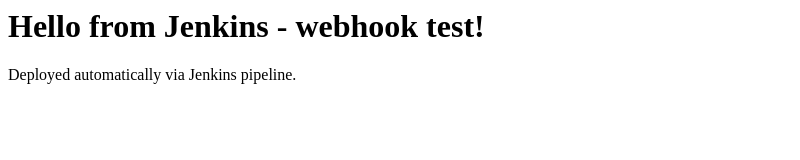
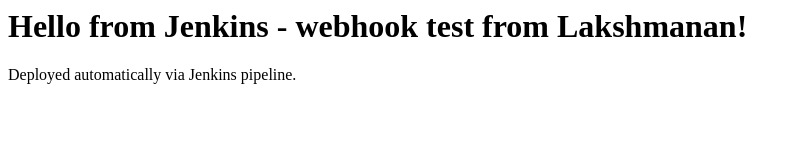
Before and after one commit to laksh70997-bot/my-apache-site, a plain HTML site: page index.html in a window 1280 px wide. Shown: the whole page, without its empty margins (0-800 px from the left). Drawn offline with Linux system fonts and the light colour scheme.

Commit message:
Update index.html

```diff
--- a/index.html
+++ b/index.html
@@ -3,7 +3,7 @@
     <title>My Apache Site</title>
   </head>
   <body>
-    <h1>Hello from Jenkins - webhook test!</h1>
+    <h1>Hello from Jenkins - webhook test from Lakshmanan!</h1>
     <p>Deployed automatically via Jenkins pipeline.</p>
   </body>
 </html>
```
